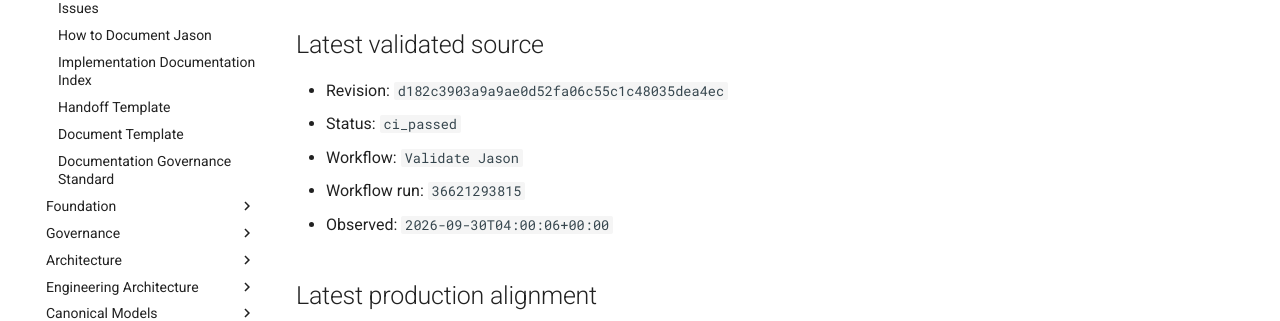
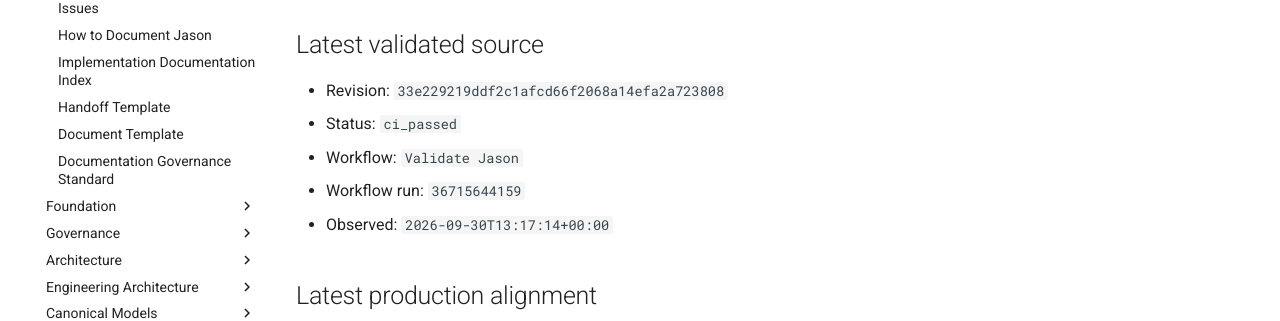
Before and after one commit to al-teamaot-com/jason, an MkDocs documentation site: the page built from docs/control/AUTOMATED-CHANGE-STATE.md, in a window 1280 px wide and 1163 px high. Shown: the part 337-658 px from the top of the window. Built offline with MkDocs 1.6.1 and Material for MkDocs 9.7.7, drawn with Linux system fonts in a browser that asks for light colours; comment, search, counter and statistics services are not loaded.

Commit message:
Reconcile automated documentation state for 33e229219ddf

```diff
--- a/docs/control/AUTOMATED-CHANGE-STATE.md
+++ b/docs/control/AUTOMATED-CHANGE-STATE.md
@@ -8,11 +8,11 @@
 
 ## Latest validated source
 
-- Revision: `d182c3903a9a9ae0d52fa06c55c1c48035dea4ec`
+- Revision: `33e229219ddf2c1afcd66f2068a14efa2a723808`
 - Status: `ci_passed`
 - Workflow: `Validate Jason`
-- Workflow run: `36621293815`
-- Observed: `2026-09-30T04:00:06+00:00`
+- Workflow run: `36715644159`
+- Observed: `2026-09-30T13:17:14+00:00`
 
 ## Latest production alignment
 
```
Also changed, not shown: docs/control/AUTOMATED-CHANGE-STATE.json (+4 -4 lines).
